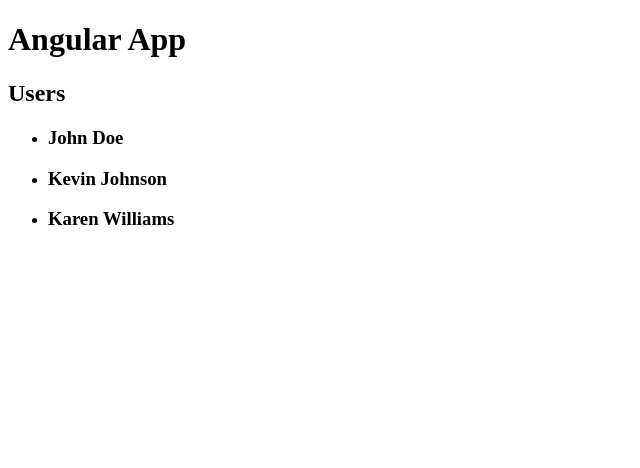
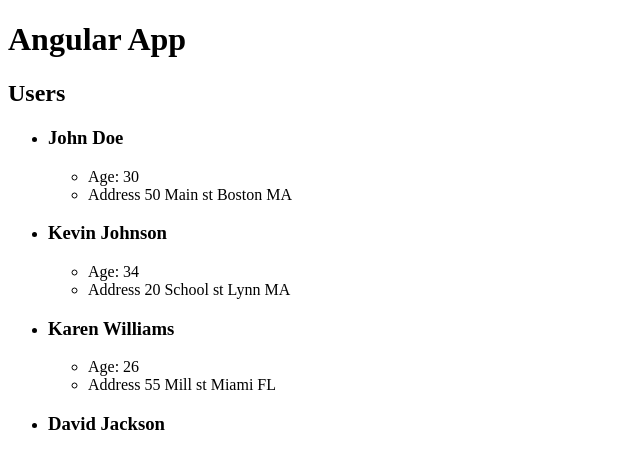
Before and after one commit to helen-tan/angular-sandbox-app, an Angular app: page / in a window 1280 px wide. Shown: the top 468 px of the page, without its empty margins (0-640 px from the left). Built offline with nearby package versions, Linux system fonts and the light colour scheme.

Commit message:
Conditional rendering with ngIf

```diff
--- a/src/app/components/user/user.component.html
+++ b/src/app/components/user/user.component.html
@@ -1,5 +1,5 @@
 <h2>{{ user.firstName }} {{ user.lastName }}</h2>
 <ul>
     <li>Age: {{ user.age }}</li>
-    <li>Address {{ user.address.street }} {{ user.address.city }} {{ user.address.state }}</li>
+    <li>Address {{ user.address?.street }} {{ user.address?.city }} {{ user.address?.state }}</li>
 </ul>
--- a/src/app/components/users/users.component.html
+++ b/src/app/components/users/users.component.html
@@ -2,9 +2,9 @@
 <ul *ngIf = "loaded && users.length > 0"> <!-- <ul *ngIf = "loaded && users.length > 0; else noUsers"> 'noUsers' is a template defined below -->
     <li *ngFor = "let user of users">
         <h3>{{ user.firstName }} {{ user.lastName }}</h3>
-        <ul *ngIf = "showExtended">
+        <ul *ngIf = "showExtended && user.age && user.address">
             <li>Age: {{ user.age }}</li>
-            <li>Address {{ user.address.street }} {{ user.address.city }} {{ user.address.state }}</li>
+            <li>Address {{ user.address?.street }} {{ user.address?.city }} {{ user.address?.state }}</li>
         </ul>
     </li>
 </ul>
--- a/src/app/components/users/users.component.ts
+++ b/src/app/components/users/users.component.ts
@@ -13,9 +13,9 @@ export class UsersComponent implements OnInit {
   showExtended: boolean = true;
   loaded: boolean = false;
 
-  constructor() {
-    // Simulating a request to fetch users
-    setTimeout(() => {
+  constructor() {}
+
+  ngOnInit() {
     this.users = [
       {
         firstName: 'John',
@@ -48,23 +48,14 @@ export class UsersComponent implements OnInit {
         }
       }
     ];
+
     // Changed the loaded property to true
     this.loaded = true
-    }, 2000);
-  }
 
-  ngOnInit() {
-    this.showExtended = false;
 
     this.addUser({
       firstName: 'David',
       lastName: 'Jackson',
-      age: 44,
-      address: {
-          street: '12 Wake st',
-          city: 'Miami',
-          state: 'FL'
-      }
     })
   }
 
```
Also changed, not shown: src/app/models/User.ts (+5 -5 lines). Lines whose indentation alone changed are shown as unchanged.
